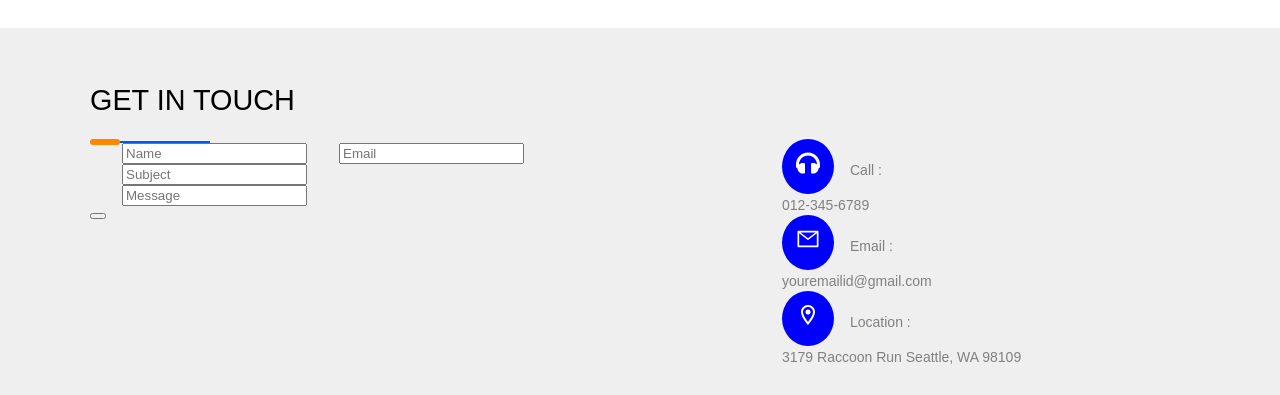
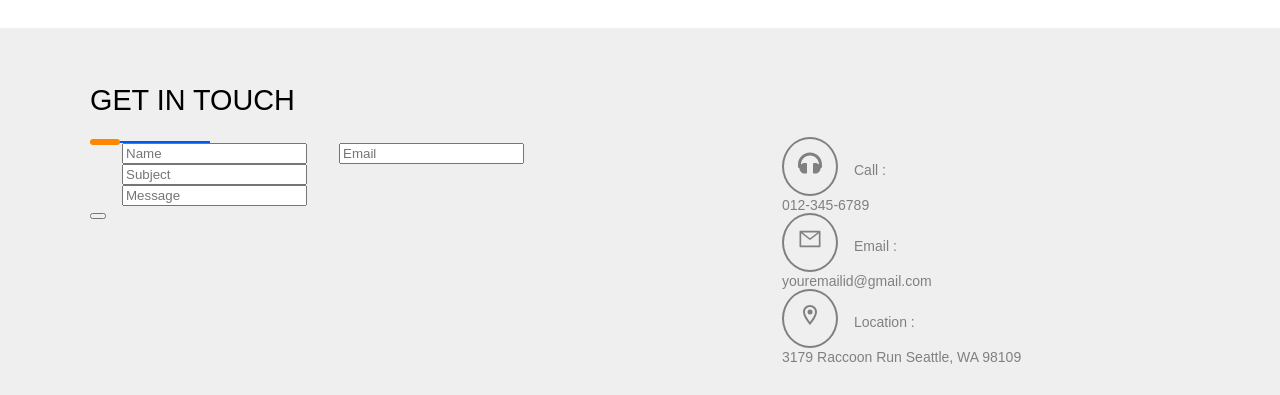
Before and after one commit to minahilhussain/zooki, a React (Create React App) app: page / in a window 1280 px wide. Shown: the part 4800-5195 px from the top of the page. Built offline with nearby package versions, Linux system fonts and the light colour scheme.

Commit message:
updated styles

```diff
--- a/src/css/GetyInTouch.css
+++ b/src/css/GetyInTouch.css
@@ -28,9 +28,8 @@
   margin-left: 1rem;
 }
 #getInTouch .right span:first-child {
-  background-color: blue;
-  color: #fff;
   padding: 14px;
   border-radius: 50%;
   font-size: 24px;
+  border: 2px solid grey;
 }
```
